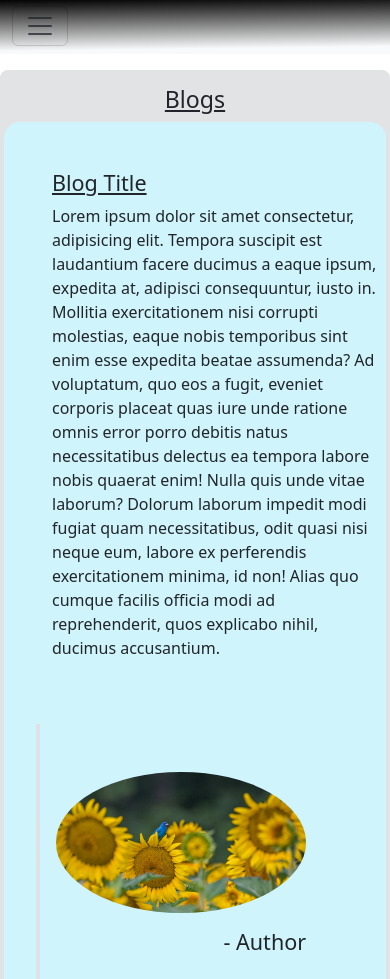
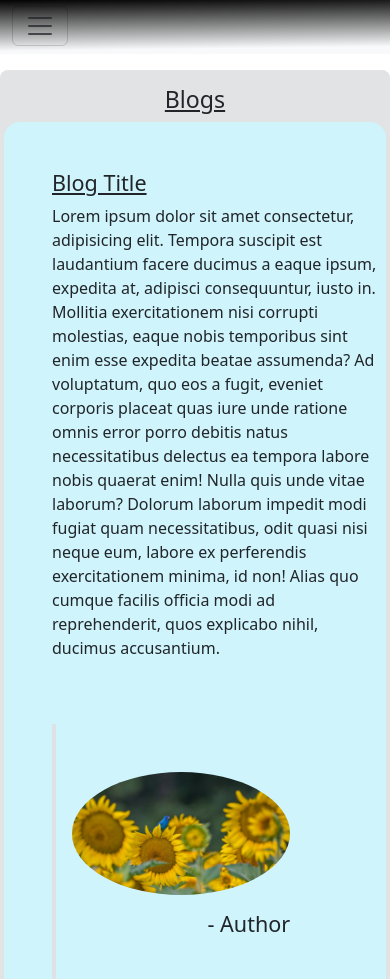
Before and after one commit to k1shor/Bootstrap3pm, a plain HTML site: page blogs.html in a window 390 px wide. Shown: the part 117-1096 px from the top of the page. Drawn offline with nearby package versions, Linux system fonts and the light colour scheme.

Commit message:
Second commit

```diff
--- a/blogs.html
+++ b/blogs.html
@@ -98,7 +98,7 @@
           necessitatibus, odit quasi nisi neque eum, labore ex perferendis exercitationem minima, id non! Alias quo
           cumque facilis officia modi ad reprehenderit, quos explicabo nihil, ducimus accusantium.</p>
       </div>
-      <div class="p-5 ps-3 col-md-4 col-10 mx-auto border-start border-4">
+      <div class="p-5 ps-3 col-md-4 col-9 mx-auto border-start border-4">
         <img src="./images/bg5.jpeg" alt="" class="w-100 rounded rounded-circle">
         <h4 class="text-end mt-3">- Author</h4>
       </div>
```
